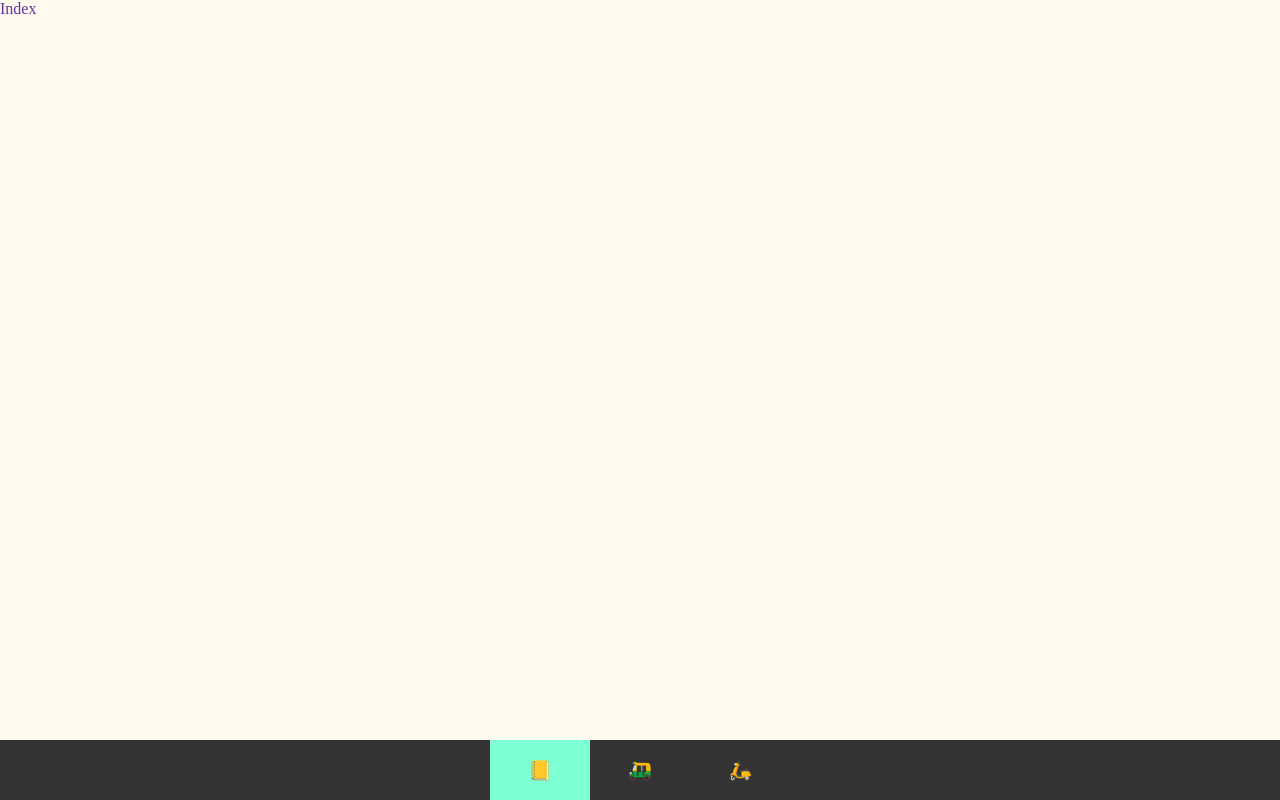
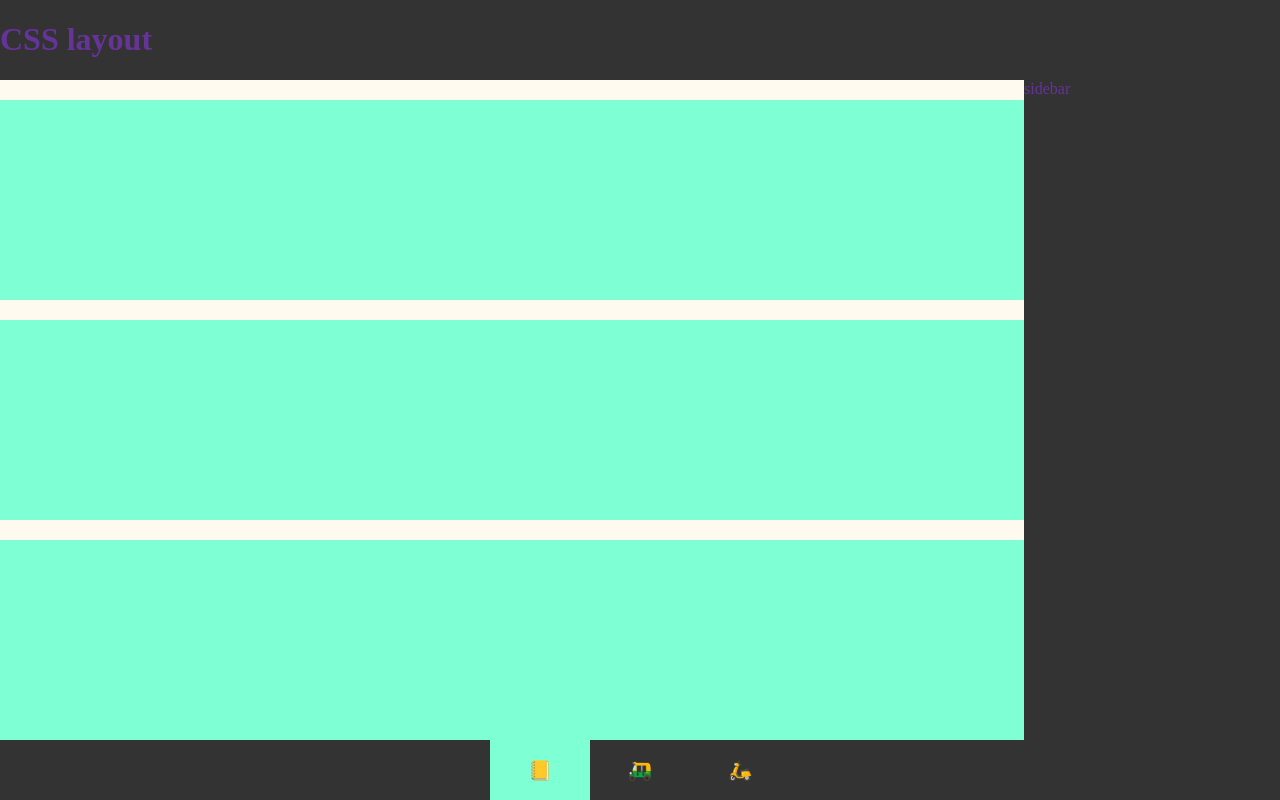
Before and after one commit to marwinburesch/css-layout, a website: page index.html in a window 1280 px wide. Drawn offline with Linux system fonts and the light colour scheme.

Commit message:
Add basic flaxbox layout and example content

```diff
--- a/index.html
+++ b/index.html
@@ -7,7 +7,22 @@
     <title>CSS Layout</title>
   </head>
   <body>
-    <main>Index</main>
+    <header>
+      <h1>CSS layout</h1>
+    </header>
+    <main>
+      <div class="main-content">
+        <div class="card"></div>
+        <div class="card"></div>
+        <div class="card"></div>
+        <div class="card"></div>
+        <div class="card"></div>
+        <div class="card"></div>
+      </div>
+      <aside>
+        sidebar
+      </aside>
+    </main>
     <footer class="bottom-nav">
       <a href="index.html"
         ><button class="bottom-nav__button bottom-nav__button--active">
--- a/src/styles.scss
+++ b/src/styles.scss
@@ -7,17 +7,44 @@
 }
 
 body {
+  height: 100vh;
+  display: flex;
+  flex-flow: column nowrap;
   margin: 0;
   background-color: variables.$primary-background-color;
   color: variables.$primary-text-color;
   font-size: 16px;
 }
 
+header {
+  height: 80px;
+  background-color: variables.$nav-background-color;
+}
+
+main {
+  overflow: auto;
+  display: flex;
+  flex-grow: 1;
+}
+
+.main-content {
+  flex-basis: 80%;
+  display: flex;
+  flex-flow: column nowrap;
+  overflow: auto;
+}
+
+aside {
+  flex-basis: 20%;
+  background-color: variables.$nav-background-color;
+}
+
 .bottom-nav {
-  position: fixed;
-  left: 0;
-  right: 0;
-  bottom: 0;
+  // position: fixed;
+  // left: 0;
+  // right: 0;
+  // bottom: 0;
+  height: 80px;
   background-color: variables.$nav-background-color;
   display: flex;
   justify-content: center;
@@ -46,3 +73,11 @@ body {
 .bottom-nav__button--active:hover {
   background-color: variables.$nav__button-active-color;
 }
+
+.card {
+  height: 200px;
+  flex-shrink: 0;
+  width: 100%;
+  margin-top: 20px;
+  background-color: variables.$nav__button-active-color;
+}
```
Also changed, not shown: dist/styles.css, 1 other file.
